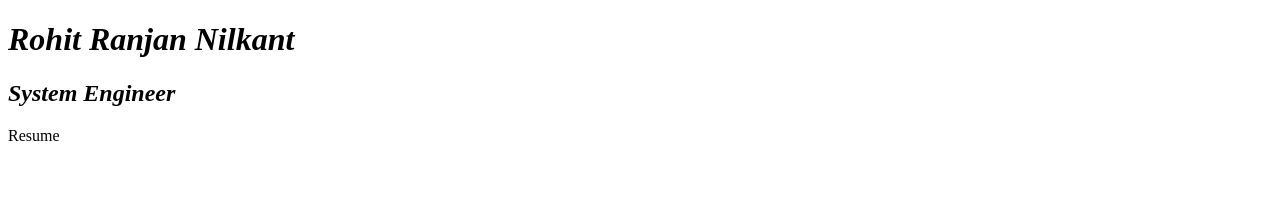
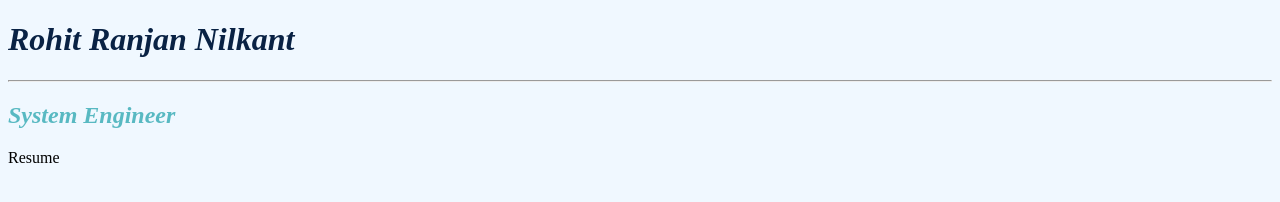
Before and after one commit to Rohit-Ranjan-Nilkant/HTML, a plain HTML site: page index.html in a window 1280 px wide. Drawn offline with Linux system fonts and the light colour scheme.

Commit message:
New Learning 2

```diff
--- a/index.html
+++ b/index.html
@@ -5,9 +5,11 @@
     <meta name="viewport" content="width=device-width, initial-scale=1.0"><!--Meta Describtion Tag used for SEO purpose also it contains information about the responsibe webpage-->
     <title>Rohit Ranjan Nilkant</title><!--Title tag used to define the title in the web browser's tabs-->
 </head>
-<body>
-    <h1><b><i>Rohit Ranjan Nilkant</i></b></h1>
-    <h2><i>System Engineer</i></h3>
+<body style="background-color: aliceblue;">
+    <h1 style="color:#092244;"><b><i>Rohit Ranjan Nilkant</i></b></h1>
+    <hr/>
+
+    <h2 style="color:#58b9c2;"><i>System Engineer</i></h3>
     <p>Resume</p><!--Paragraph tag-->
-</body>
+</body><!-- Comment Tag-->
 </html>
```
